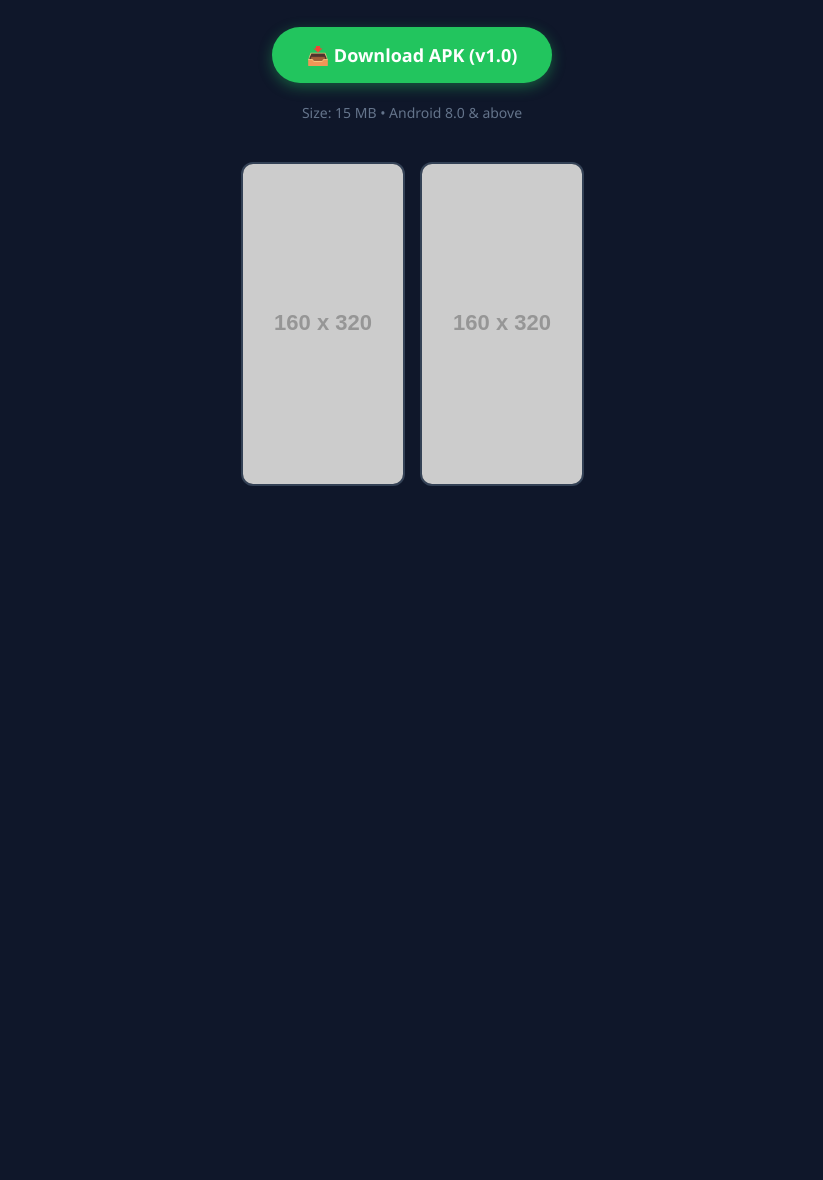
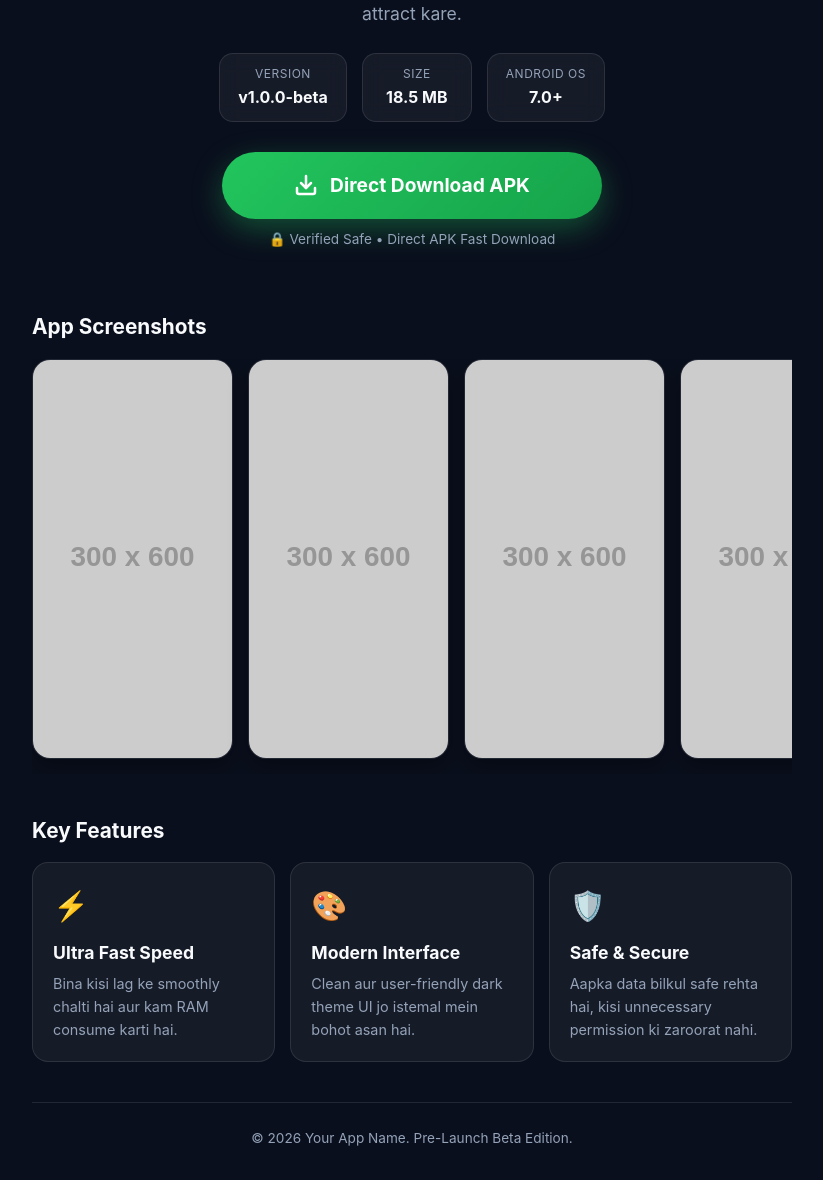
Before and after one commit to ajmalafridi147/Digital-Khyber-Polio-App, a plain HTML site: page index.html in a window 1280 px wide. Shown: the part 300-1480 px from the top of the page, without its empty margins (228-1051 px from the left). Before the commit the page ends 826 px from the top, so only its background shows below. Drawn offline with Linux system fonts and the light colour scheme; placeholder pictures from the web are drawn by us.

Commit message:
Update index.html

```diff
--- a/index.html
+++ b/index.html
@@ -1,41 +1,260 @@
 <!DOCTYPE html>
-<html lang="en">
+<html lang="ur">
 <head>
   <meta charset="UTF-8">
   <meta name="viewport" content="width=device-width, initial-scale=1.0">
-  <title>My App - Download APK</title>
+  <title>App Download - Pre-Launch</title>
   <style>
-    body { font-family: 'Segoe UI', Tahoma, Geneva, Verdana, sans-serif; text-align: center; background: #0f172a; color: #ffffff; padding: 40px 20px; margin: 0; }
-    .container { max-width: 600px; margin: 0 auto; }
-    .app-icon { width: 100px; height: 100px; border-radius: 22px; box-shadow: 0 10px 25px rgba(0,0,0,0.3); margin-bottom: 20px; }
-    h1 { font-size: 32px; margin-bottom: 10px; }
-    p { color: #94a3b8; font-size: 16px; line-height: 1.6; margin-bottom: 30px; }
-    .download-btn { background: #22c55e; color: white; padding: 16px 35px; font-size: 18px; font-weight: bold; text-decoration: none; border-radius: 30px; display: inline-block; box-shadow: 0 4px 14px rgba(34, 197, 94, 0.4); transition: 0.2s; }
-    .download-btn:hover { background: #16a34a; }
-    .info { margin-top: 20px; font-size: 14px; color: #64748b; }
-    .screenshots { display: flex; justify-content: center; gap: 15px; margin-top: 40px; flex-wrap: wrap; }
-    .screenshots img { width: 160px; border-radius: 12px; border: 2px solid #334155; }
+    /* RESET & VARS */
+    * { box-sizing: border-box; margin: 0; padding: 0; }
+    :root {
+      --bg: #0a0f1d;
+      --card-bg: rgba(255, 255, 255, 0.05);
+      --border: rgba(255, 255, 255, 0.1);
+      --primary: #3b82f6;
+      --primary-hover: #2563eb;
+      --accent: #22c55e;
+      --text: #f8fafc;
+      --text-muted: #94a3b8;
+    }
+    body {
+      font-family: -apple-system, BlinkMacSystemFont, 'Segoe UI', Roboto, Helvetica, Arial, sans-serif;
+      background-color: var(--bg);
+      color: var(--text);
+      line-height: 1.6;
+      padding: 0;
+      margin: 0;
+      overflow-x: hidden;
+    }
+
+    /* CONTAINER */
+    .wrapper {
+      max-width: 800px;
+      margin: 0 auto;
+      padding: 30px 20px;
+    }
+
+    /* HERO SECTION */
+    .hero {
+      text-align: center;
+      padding: 40px 20px 20px;
+    }
+    .app-icon {
+      width: 110px;
+      height: 110px;
+      border-radius: 24px;
+      object-fit: cover;
+      box-shadow: 0 20px 40px rgba(0,0,0,0.5), 0 0 0 1px var(--border);
+      margin-bottom: 20px;
+    }
+    .app-title {
+      font-size: 2.2rem;
+      font-weight: 800;
+      letter-spacing: -0.5px;
+      margin-bottom: 8px;
+    }
+    .app-tagline {
+      color: var(--text-muted);
+      font-size: 1.1rem;
+      max-width: 550px;
+      margin: 0 auto 25px;
+    }
+
+    /* BADGES / APP INFO STATS */
+    .stats-grid {
+      display: flex;
+      justify-content: center;
+      gap: 15px;
+      margin-bottom: 30px;
+      flex-wrap: wrap;
+    }
+    .stat-card {
+      background: var(--card-bg);
+      border: 1px solid var(--border);
+      padding: 10px 18px;
+      border-radius: 14px;
+      backdrop-filter: blur(10px);
+      min-width: 110px;
+    }
+    .stat-label { font-size: 0.75rem; color: var(--text-muted); text-transform: uppercase; letter-spacing: 0.5px; }
+    .stat-value { font-size: 1rem; font-weight: 700; color: var(--text); margin-top: 2px; }
+
+    /* DOWNLOAD BUTTON */
+    .cta-box { margin-bottom: 40px; }
+    .btn-download {
+      display: inline-flex;
+      align-items: center;
+      justify-content: center;
+      gap: 12px;
+      background: linear-gradient(135deg, #22c55e, #16a34a);
+      color: #ffffff;
+      font-size: 1.2rem;
+      font-weight: 700;
+      text-decoration: none;
+      padding: 18px 42px;
+      border-radius: 50px;
+      box-shadow: 0 10px 30px rgba(34, 197, 94, 0.35);
+      transition: all 0.25s ease;
+      width: 100%;
+      max-width: 380px;
+    }
+    .btn-download:hover {
+      transform: translateY(-2px);
+      box-shadow: 0 15px 35px rgba(34, 197, 94, 0.5);
+    }
+    .btn-download:active { transform: translateY(0); }
+    .sub-text {
+      font-size: 0.85rem;
+      color: var(--text-muted);
+      margin-top: 10px;
+    }
+
+    /* SCREENSHOTS CAROUSEL (Horizontal Scroll) */
+    .section-title {
+      font-size: 1.3rem;
+      font-weight: 700;
+      margin-bottom: 15px;
+      text-align: left;
+    }
+    .screenshots-container {
+      display: flex;
+      gap: 15px;
+      overflow-x: auto;
+      padding-bottom: 15px;
+      scroll-snap-type: x mandatory;
+      -webkit-overflow-scrolling: touch;
+      margin-bottom: 40px;
+    }
+    .screenshots-container::-webkit-scrollbar { height: 6px; }
+    .screenshots-container::-webkit-scrollbar-track { background: var(--bg); }
+    .screenshots-container::-webkit-scrollbar-thumb { background: var(--border); border-radius: 10px; }
+    .shot-img {
+      scroll-snap-align: start;
+      flex: 0 0 200px;
+      height: 400px;
+      object-fit: cover;
+      border-radius: 18px;
+      border: 1px solid var(--border);
+      box-shadow: 0 10px 20px rgba(0,0,0,0.3);
+    }
+
+    /* FEATURES GRID */
+    .features-grid {
+      display: grid;
+      grid-template-columns: repeat(auto-fit, minmax(230px, 1fr));
+      gap: 15px;
+      margin-bottom: 40px;
+      text-align: left;
+    }
+    .feature-card {
+      background: var(--card-bg);
+      border: 1px solid var(--border);
+      border-radius: 16px;
+      padding: 20px;
+    }
+    .feature-icon {
+      font-size: 1.8rem;
+      margin-bottom: 10px;
+    }
+    .feature-title {
+      font-size: 1.1rem;
+      font-weight: 700;
+      margin-bottom: 5px;
+    }
+    .feature-desc {
+      font-size: 0.9rem;
+      color: var(--text-muted);
+    }
+
+    /* FOOTER */
+    footer {
+      border-top: 1px solid var(--border);
+      padding-top: 25px;
+      color: var(--text-muted);
+      font-size: 0.85rem;
+      text-align: center;
+    }
+
+    /* RESPONSIVE ADJUSTMENTS */
+    @media (max-width: 600px) {
+      .app-title { font-size: 1.8rem; }
+      .shot-img { flex: 0 0 170px; height: 340px; }
+      .btn-download { width: 100%; padding: 16px 20px; }
+    }
   </style>
 </head>
 <body>
 
-  <div class="container">
-    <!-- App Logo (Yahan apni app ke icon ka link daal sakte hain) -->
-    <img src="https://via.placeholder.com/100" class="app-icon" alt="App Logo">
+  <div class="wrapper">
 
-    <h1>Meri Behtareen App</h1>
-    <p>Aapki rozmarra ki zaroorat ko asaan banane wali zabardast Android application. Play Store par aane se pehle abhi download karein!</p>
+    <!-- HERO SECTION -->
+    <section class="hero">
+      <!-- App Icon Image -->
+      <img src="https://via.placeholder.com/150/22c55e/ffffff?text=App+Icon" alt="App Icon" class="app-icon">
 
-    <!-- Download APK Button (Yahan apna Google Drive ya MediaFire ka APK link daal dein) -->
-    <a href="YOUR_APK_DIRECT_LINK_HERE" class="download-btn">📥 Download APK (v1.0)</a>
+      <h1 class="app-title">Apni App Ka Naam</h1>
+      <p class="app-tagline">Is app ki sab se khaas baat aur tagline yahan likhein jo user ko attract kare.</p>
 
-    <div class="info">Size: 15 MB • Android 8.0 & above</div>
+      <!-- QUICK STATS -->
+      <div class="stats-grid">
+        <div class="stat-card">
+          <div class="stat-label">Version</div>
+          <div class="stat-value">v1.0.0-beta</div>
+        </div>
+        <div class="stat-card">
+          <div class="stat-label">Size</div>
+          <div class="stat-value">18.5 MB</div>
+        </div>
+        <div class="stat-card">
+          <div class="stat-label">Android OS</div>
+          <div class="stat-value">7.0+</div>
+        </div>
+      </div>
 
-    <!-- Screenshots Section -->
-    <div class="screenshots">
-      <img src="https://via.placeholder.com/160x320" alt="Screen 1">
-      <img src="https://via.placeholder.com/160x320" alt="Screen 2">
+      <!-- CALL TO ACTION BUTTON -->
+      <div class="cta-box">
+        <a href="YOUR_APK_DIRECT_URL_HERE" class="btn-download">
+          <svg width="24" height="24" viewBox="0 0 24 24" fill="none" stroke="currentColor" stroke-width="2.5" stroke-linecap="round" stroke-linejoin="round"><path d="M21 15v4a2 2 0 0 1-2 2H5a2 2 0 0 1-2-2v-4"></path><polyline points="7 10 12 15 17 10"></polyline><line x1="12" y1="15" x2="12" y2="3"></line></svg>
+          Direct Download APK
+        </a>
+        <div class="sub-text">🔒 Verified Safe • Direct APK Fast Download</div>
+      </div>
+    </section>
+
+    <!-- SCREENSHOTS SECTION -->
+    <h2 class="section-title">App Screenshots</h2>
+    <div class="screenshots-container">
+      <img src="https://via.placeholder.com/300x600/1e293b/ffffff?text=Screen+1" class="shot-img" alt="Screenshot 1">
+      <img src="https://via.placeholder.com/300x600/1e293b/ffffff?text=Screen+2" class="shot-img" alt="Screenshot 2">
+      <img src="https://via.placeholder.com/300x600/1e293b/ffffff?text=Screen+3" class="shot-img" alt="Screenshot 3">
+      <img src="https://via.placeholder.com/300x600/1e293b/ffffff?text=Screen+4" class="shot-img" alt="Screenshot 4">
     </div>
+
+    <!-- FEATURES SECTION -->
+    <h2 class="section-title">Key Features</h2>
+    <div class="features-grid">
+      <div class="feature-card">
+        <div class="feature-icon">⚡</div>
+        <div class="feature-title">Ultra Fast Speed</div>
+        <div class="feature-desc">Bina kisi lag ke smoothly chalti hai aur kam RAM consume karti hai.</div>
+      </div>
+      <div class="feature-card">
+        <div class="feature-icon">🎨</div>
+        <div class="feature-title">Modern Interface</div>
+        <div class="feature-desc">Clean aur user-friendly dark theme UI jo istemal mein bohot asan hai.</div>
+      </div>
+      <div class="feature-card">
+        <div class="feature-icon">🛡️</div>
+        <div class="feature-title">Safe & Secure</div>
+        <div class="feature-desc">Aapka data bilkul safe rehta hai, kisi unnecessary permission ki zaroorat nahi.</div>
+      </div>
+    </div>
+
+    <!-- FOOTER -->
+    <footer>
+      <p>© 2026 Your App Name. Pre-Launch Beta Edition.</p>
+    </footer>
+
   </div>
 
 </body>
```
